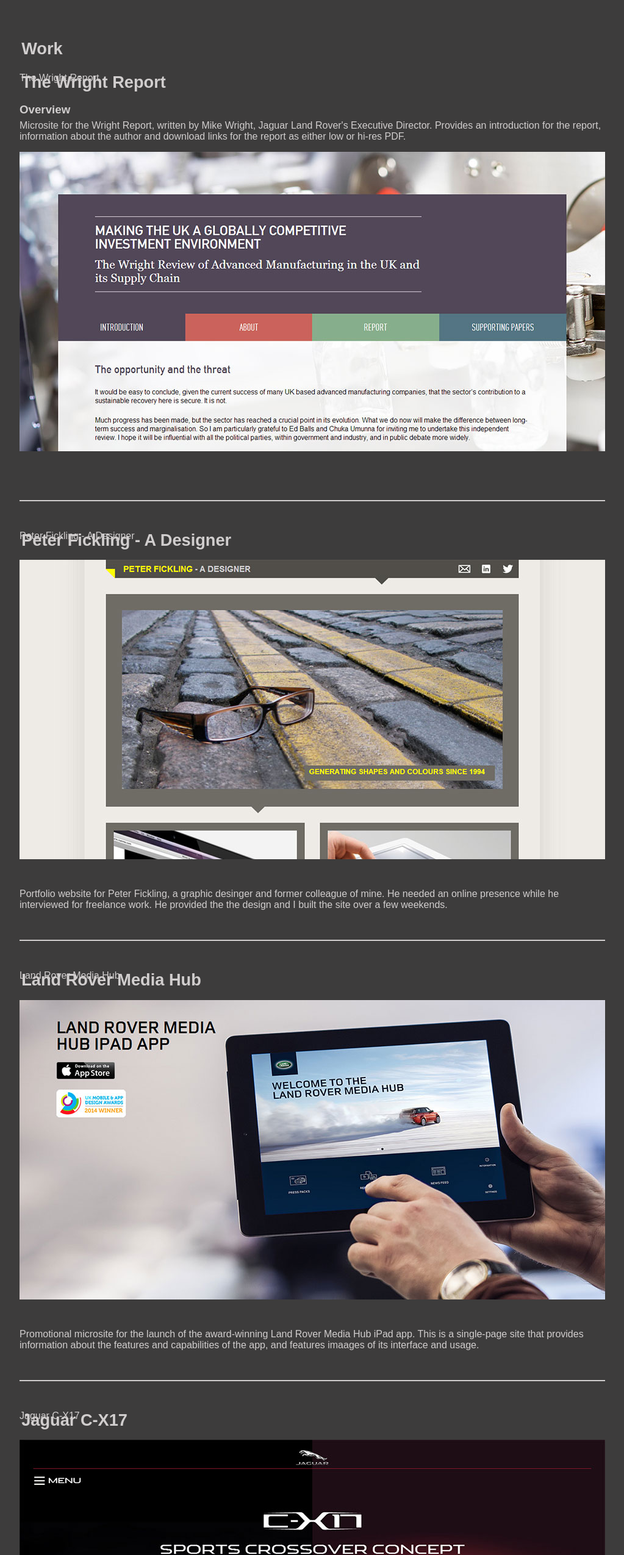
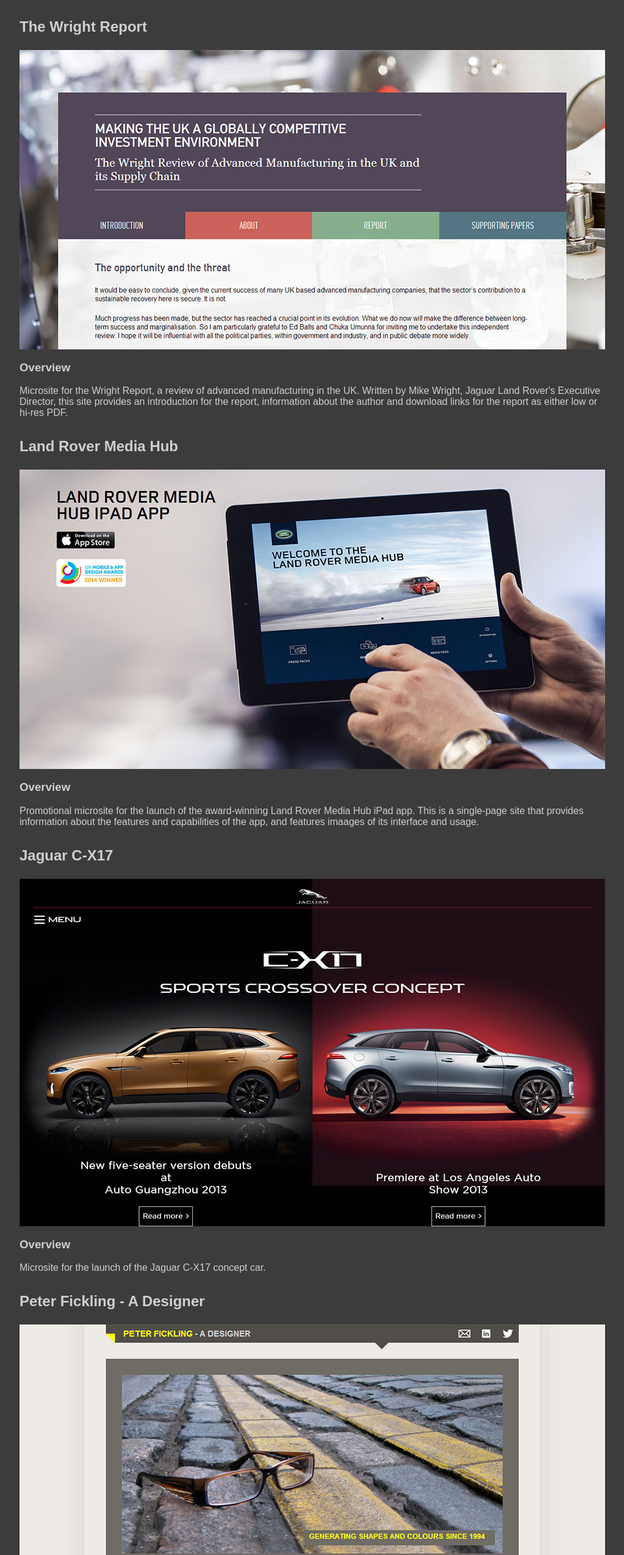
Before and after one commit to danieldhems/danieldhems.github.io, a website: page index.html in a window 1280 px wide. Shown: the part 143-2693 px from the top of the page at 61% size, without its empty margins (128-1151 px from the left). Drawn offline with nearby package versions, Linux system fonts and the light colour scheme; files that its build step writes are made by us from their sources; files whose address does not match are found by name; a web font is replaced by a local one.

Commit message:
Resolve issues with index.html file.

```diff
--- a/index.html
+++ b/index.html
@@ -7,7 +7,7 @@
         <meta name="viewport" content="width=device-width">
         <link rel="shortcut icon" href="/favicon.ico">
 
-        <link rel="stylesheet" href="styles/main.css">
+        <link rel="stylesheet" href="app/styles/main.css">
         <link href='http://fonts.googleapis.com/css?family=Droid+Sans' rel='stylesheet' type='text/css'>
     </head>
     <body>
@@ -18,57 +18,44 @@
         <div class="container">
         <h1 class="site-title">Dan Hems <span class="site-sub-title">Web Developer</span></h1>
 
-        <h2>Work</h2>
         <section class="project-list">
             <ul>
                 <li class="project">
                     <h2>The Wright Report</h2>
-                    <div class="project-description">
-                        <h3>Overview</h3>
-                        <p>Microsite for the Wright Report, written by Mike Wright, Jaguar Land Rover's Executive Director. Provides an introduction for the report, information about the author and download links for the report as either low or hi-res PDF.</p>
-                    <img src="images/960/wright_report.jpg" alt="">
-                    <div class="project-overlay">
-                        <p class="project-name">The Wright Report</p>
-                    </div>
+                    <img src="app/images/960/wright_report.jpg" alt="">
+                    <h3>Overview</h3>
+                    <p>Microsite for the Wright Report, a review of advanced manufacturing in the UK. Written by Mike Wright, Jaguar Land Rover's Executive Director, this site provides an introduction for the report, information about the author and download links for the report as either low or hi-res PDF.</p>
+                </li>
+                 <li class="project">
+                    <h2>Land Rover Media Hub</h2>
+                    <img src="app/images/960/media_hub.jpg" alt="">
+                    <h3>Overview</h3>
+                    <p>Promotional microsite for the launch of the award-winning Land Rover Media Hub iPad app. This is a single-page site that provides information about the features and capabilities of the app, and features imaages of its interface and usage.</p>
+                </li>
+                <li class="project">
+                    <h2>Jaguar C-X17</h2>
+                    <img src="app/images/960/cx17.jpg" alt="">
+                    <h3>Overview</h3>
+                    <p>Microsite for the launch of the Jaguar C-X17 concept car.</p>
                 </li>
                 <li class="project">
                     <h2>Peter Fickling - A Designer</h2>
-                    <img src="images/960/fickling.jpg" alt="">
+                    <img src="app/images/960/fickling.jpg" alt="">
+                    <h3>Overview</h3>
                     <p>Portfolio website for Peter Fickling, a graphic desinger and former colleague of mine. He needed an online presence while he interviewed for freelance work. He provided the the design and I built the site over a few weekends.</p>
-                    <div class="project-overlay">
-                        <p class="project-name">Peter Fickling - A Designer</p>
-                    </div>
-                </li>
-                 <li class="project">
-                    <h2>Land Rover Media Hub</h2>
-                    <img src="images/960/media_hub.jpg" alt="">
-                    <p>Promotional microsite for the launch of the award-winning Land Rover Media Hub iPad app. This is a single-page site that provides information about the features and capabilities of the app, and features imaages of its interface and usage.</p>
-                    <div class="project-overlay">
-                        <p class="project-name">Land Rover Media Hub</p>
-                    </div>
-                </li>
-                <li class="project">
-                    <h2>Jaguar C-X17</h2>
-                    <img src="images/960/cx17.jpg" alt="">
-                    <p>Microsite for the launch of the Jaguar C-X17 concept car.</p>
-                    <div class="project-overlay">
-                        <p class="project-name">Jaguar C-X17</p>
-                    </div>
                 </li>
                 <li class="project">
                     <h2>Mines to markets</h2>
-                    <img src="images/960/m2m.jpg" alt="">
-                    <p>Magazine-oriented website for the Rio Tinto mining corporation.
-                    <div class="project-overlay">
-                        <p class="project-name">Mines to markets</p>
-                    </div>
+                    <img src="app/images/960/m2m.jpg" alt="">
+                    <h3>Overview</h3>
+                    <p>Magazine-oriented website for the Rio Tinto mining corporation. Aimed at stakeholders and shareholders, this magazine is released quartely with human-focused articles revolving around the work Rio tinto does with communities, and its dedication to sustainable energy.</p>
+                    <p>The magazine is now on its 5th issue, and continues to grow with new content and features.</p>
                 </li>
                 <li class="project">
                     <h2>Enjoy Saint</h2>
-                    <img src="images/960/saint.jpg" alt="">
-                    <div class="project-overlay">
-                        <p class="project-name">Enjoy Saint</p>
-                    </div>
+                    <img src="app/images/960/saint.jpg" alt="">
+                    <h3>Overview</h3>
+                    <p>Promotional website for Saint lager, featuring the story behind it, a index of stockists and a blog for social events and interest-stories for British Craft.</p>
                 </li>
             </ul>
         </section>
```
